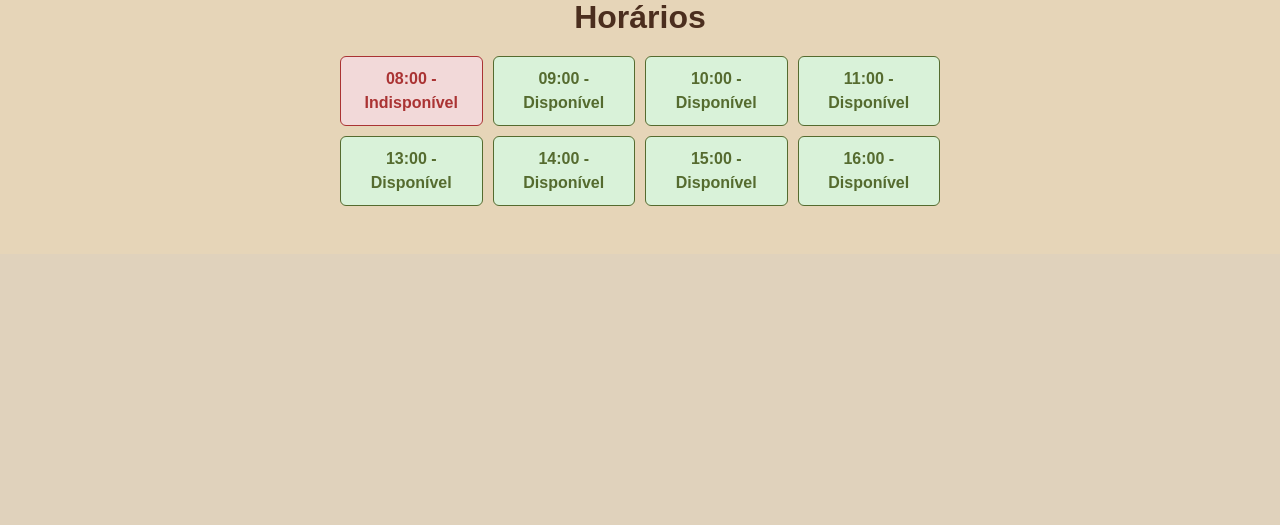
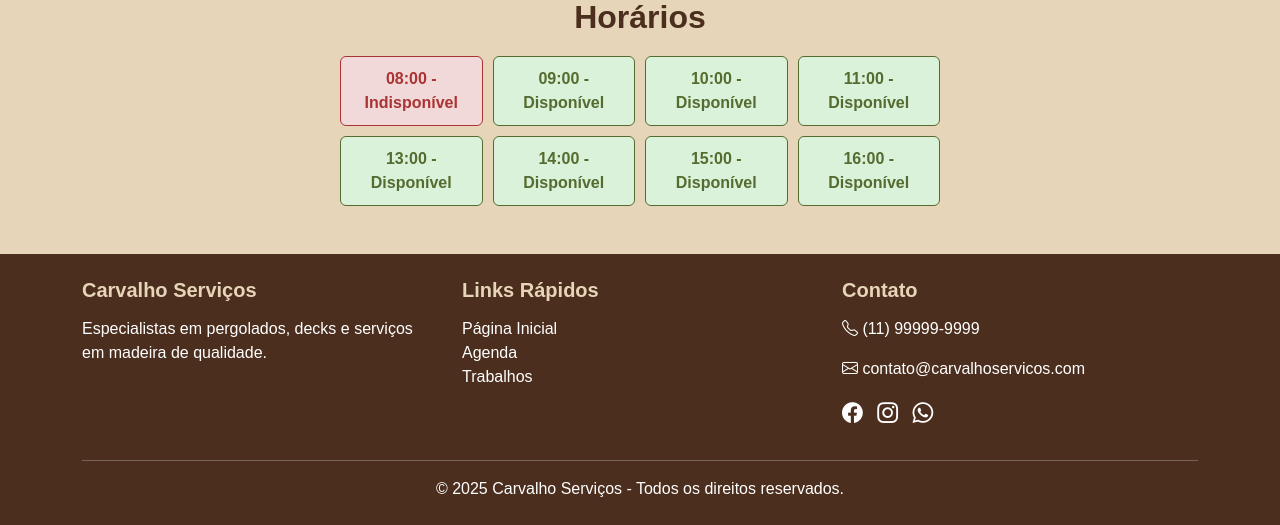
Before and after one commit to Romarts/Site-em-dupla, a PHP site: page / in a window 1280 px wide. Shown: the part 1016-1541 px from the top of the page. Before the commit the page ends 1222 px from the top, so only its background shows below. Run offline with PHP 8.4, Linux system fonts and the light colour scheme.

Commit message:
colocando footer

```diff
--- a/index.php
+++ b/index.php
@@ -135,6 +135,45 @@ $horarios_ocupados = array_map(fn($linha) => explode(" - ", $linha)[0], $agendad
 
 </div>
 
+<!-- Footer -->
+<footer class="footer mt-5 py-4">
+  <div class="container">
+    <div class="row text-center text-md-start">
+      <!-- Coluna 1 -->
+      <div class="col-md-4 mb-3">
+        <h5>Carvalho Serviços</h5>
+        <p>Especialistas em pergolados, decks e serviços em madeira de qualidade.</p>
+      </div>
+
+      <!-- Coluna 2 -->
+      <div class="col-md-4 mb-3">
+        <h5>Links Rápidos</h5>
+        <ul class="list-unstyled">
+          <li><a href="index.php">Página Inicial</a></li>
+          <li><a href="#">Agenda</a></li>
+          <li><a href="#">Trabalhos</a></li>
+        </ul>
+      </div>
+
+      <!-- Coluna 3 -->
+      <div class="col-md-4 mb-3">
+        <h5>Contato</h5>
+        <p><i class="bi bi-telephone"></i> (11) 99999-9999</p>
+        <p><i class="bi bi-envelope"></i> contato@carvalhoservicos.com</p>
+        <div class="social-icons">
+          <a href="#"><i class="bi bi-facebook"></i></a>
+          <a href="#"><i class="bi bi-instagram"></i></a>
+          <a href="#"><i class="bi bi-whatsapp"></i></a>
+        </div>
+      </div>
+    </div>
+    <hr>
+    <div class="text-center mt-3">
+      <p class="mb-0">&copy; <?= date("Y") ?> Carvalho Serviços - Todos os direitos reservados.</p>
+    </div>
+  </div>
+</footer>
+
 <script src="https://cdn.jsdelivr.net/npm/bootstrap@5.3.7/dist/js/bootstrap.bundle.min.js"></script>
 </body>
 </html>
--- a/style.css
+++ b/style.css
@@ -123,3 +123,36 @@ form button:hover {
   background: rgba(0,0,0,0.2);
   border-radius: 10px;
 }
+
+/* Footer */
+.footer {
+  background-color: var(--marrom);
+  color: #fff;
+}
+
+.footer h5 {
+  color: var(--bege);
+  font-weight: bold;
+  margin-bottom: 15px;
+}
+
+.footer a {
+  color: #fff;
+  text-decoration: none;
+}
+
+.footer a:hover {
+  color: var(--bege);
+  text-decoration: underline;
+}
+
+.footer .social-icons a {
+  font-size: 1.3rem;
+  margin-right: 10px;
+  color: #fff;
+  transition: 0.3s;
+}
+
+.footer .social-icons a:hover {
+  color: var(--verde);
+}
```
